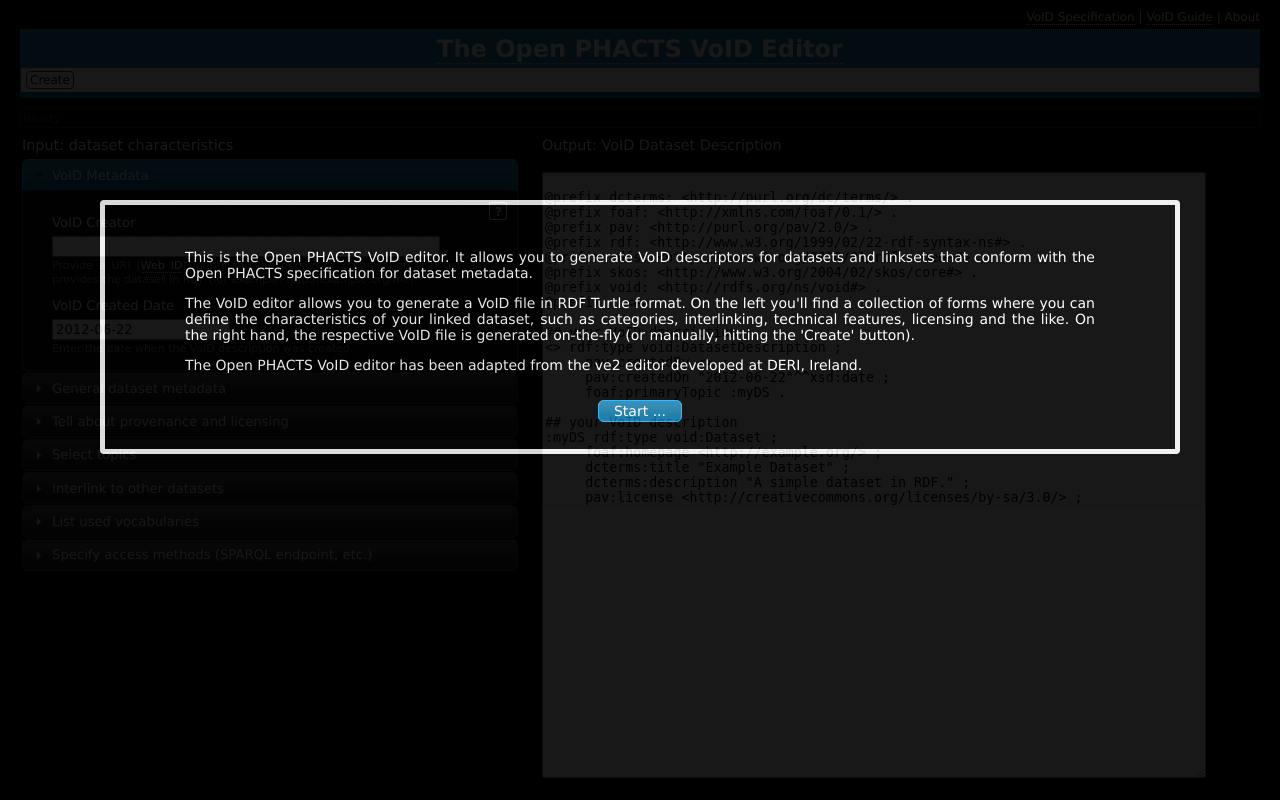
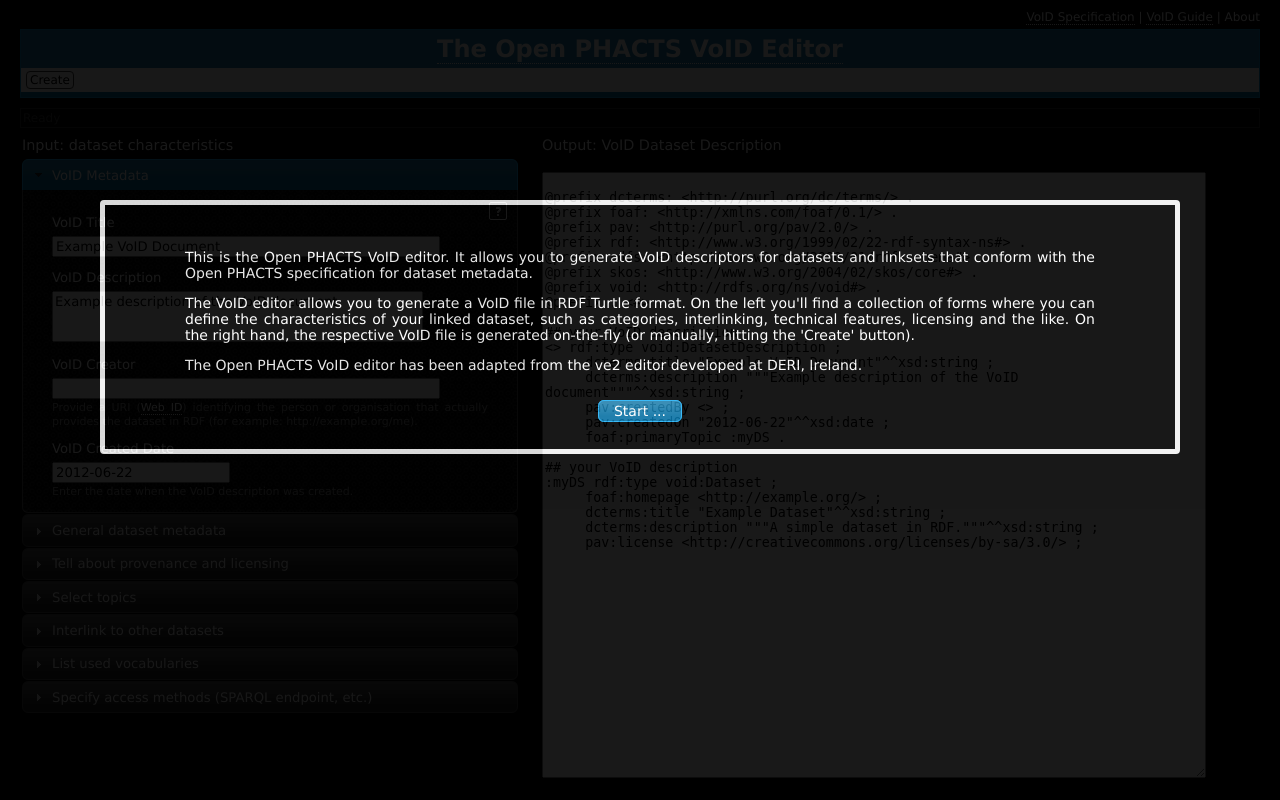
Before and after one commit to openphacts/Void-Editor, a PHP site: page / in a window 1280 px wide. Run offline with PHP 8.4, Linux system fonts and the light colour scheme.

Commit message:
Completed VoID document metadata section

```diff
--- a/ve2/index.html
+++ b/ve2/index.html
@@ -116,6 +116,14 @@
 				<div>
 					<div class="notebtn"><span class="ui-icon ui-icon-help" title="Explain to me what I can do here ..." id="help1"></span></div>
 					<p class="note" id="help0content">Define metadata about the VoID description itself. For more information see the VoID guide, section '<a href="ref7" target="_new">VoID Description Metadata</a>'.</p>
+					<div>
+						<div class="flabel">VoID Title</div>
+						<input type="text" size="50" id="voidTitle" value="Example VoID Document" />
+					</div>
+					<div>
+						<div class="flabel">VoID Description</div>
+						<textarea rows="3" cols="50" id="voidDescription">Example description of the VoID document</textarea>
+					</div>
 					<div>
 						<div class="flabel">VoID Creator</div>
 						<input type="text" size="50" id="voidCreator" value="" />
--- a/ve2/ve2-controller.js
+++ b/ve2/ve2-controller.js
@@ -84,9 +84,11 @@ function validateInput(){
 		dsHomeURI : "http://example.org/",
 		dsName : "Example Dataset",
 		dsLicenseURI : "http://creativecommons.org/licenses/by-sa/3.0/",
-	}
+	};
 
 	//VoID metadata
+	var voidTitle = $("#voidTitle").val();
+	var voidDescription = $("#voidDescription").val();
 	var voidCreator = $("#voidCreator").val();
 	var voidCreatedDate = $("#voidCreatedDate").val();
 	//General metadata
@@ -109,6 +111,8 @@ function validateInput(){
 	var dsDumpURI = $("#dsDumpURI").val();
 
 	// VoID metadata
+	data.voidTitle = voidTitle;
+	data.voidDescription = voidDescription;
 	data.voidCreator = voidCreator;
 	data.voidCreated = voidCreatedDate;
 
--- a/ve2/ve2-service.php
+++ b/ve2/ve2-service.php
@@ -149,6 +149,8 @@ function createVoiDTTL($dsParams){
 	global $TAB_INDENT;
 	$retVal = $BASE_TTL;
 	//VoID metadata
+	$voidTitle = $dsParams["voidTitle"];
+	$voidDescription = $dsParams["voidDescription"];
 	$voidCreator = $dsParams["voidCreator"];
 	$voidCreated = $dsParams["voidCreated"];
 	//Basic metadata
@@ -172,6 +174,8 @@ function createVoiDTTL($dsParams){
 
 	//VoID description
 	$retVal .= "<> rdf:type void:DatasetDescription ;\n";
+	$retVal .= "$TAB_INDENT dcterms:title \"$voidTitle\"^^xsd:string ;\n";
+	$retVal .= "$TAB_INDENT dcterms:description \"\"\"$voidDescription\"\"\"^^xsd:string ;\n";
 	$retVal .= "$TAB_INDENT pav:createdBy <$voidCreator> ;\n";
 	$retVal .= "$TAB_INDENT pav:createdOn \"$voidCreated\"^^xsd:date ;\n";
 	// the dataset
@@ -186,8 +190,8 @@ function createVoiDTTL($dsParams){
 		$retVal .= "$SELF_DS rdf:type void:Dataset ;\n";
 	}
 	$retVal .= "$TAB_INDENT foaf:homepage <$dsHomeURI> ;\n";
-	$retVal .= "$TAB_INDENT dcterms:title \"$dsName\" ;\n";
-	$retVal .= "$TAB_INDENT dcterms:description \"$dsDescription\" ;\n";
+	$retVal .= "$TAB_INDENT dcterms:title \"$dsName\"^^xsd:string ;\n";
+	$retVal .= "$TAB_INDENT dcterms:description \"\"\"$dsDescription\"\"\"^^xsd:string ;\n";
 	if($dsLicenseURI){
 		$retVal .= "$TAB_INDENT pav:license <$dsLicenseURI> ;\n";
 	} else {
```
